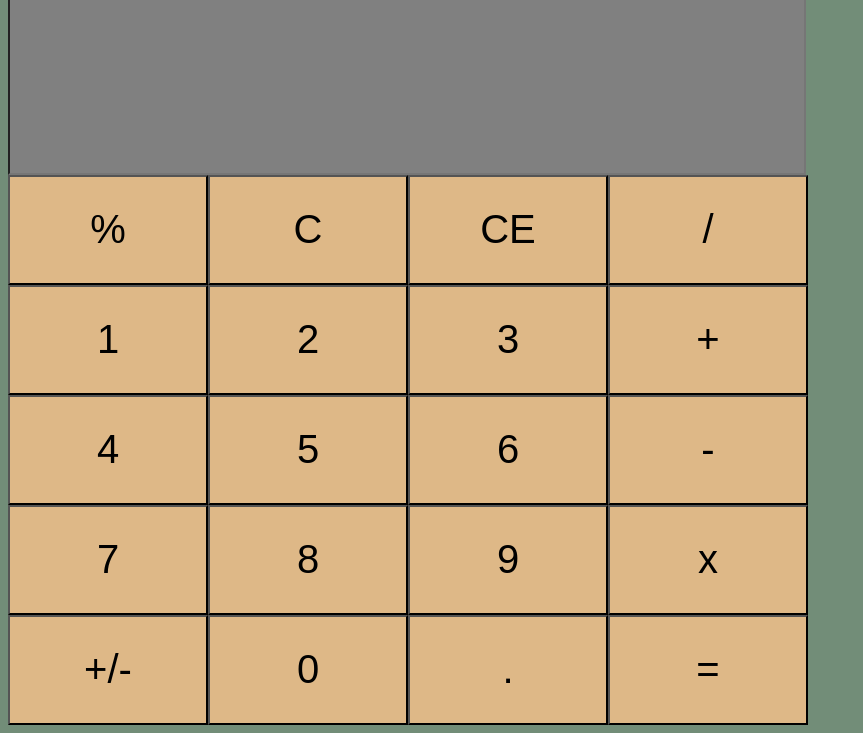
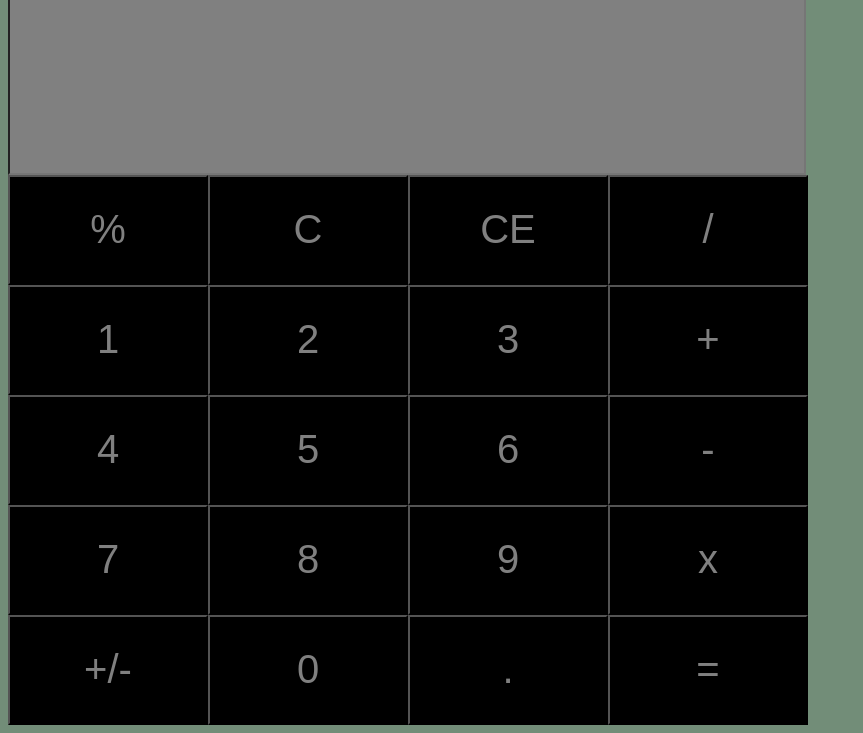
Before and after one commit to SSDAbdullah/js-calculator, a plain HTML site: page calculator/index.html in a window 1280 px wide. Shown: the part 165-898 px from the top of the page, without its empty margins (0-863 px from the left). Drawn offline with nearby package versions, Linux system fonts and the light colour scheme.

Commit message:
final touch

```diff
--- a/calculator/calc.js
+++ b/calculator/calc.js
@@ -27,6 +27,7 @@ function calculate(leftOperand, operator, rightOperand, valueBox) {
       break;
     default:
       result = "error!!!!!!!";
+
   }
 
   valueBox.val(result);
--- a/calculator/index.html
+++ b/calculator/index.html
@@ -45,7 +45,7 @@
     <button class="btn">+/-</button>
     <button class="btn ">0</button>
     <button class="btn">.</button>
-    <button  class="btn">=</button></div>
+    <button id="equal"  class="btn">=</button></div>
 </div>
 
 </div>
--- a/calculator/style.css
+++ b/calculator/style.css
@@ -57,8 +57,9 @@ grid-template-rows: 110px;
 
 
 .btn{
-    background-color:burlywood;
+    background-color:black;
     font-size: 40px;
+    color: gray;
 }
 .function{
     background-color: black;
```
